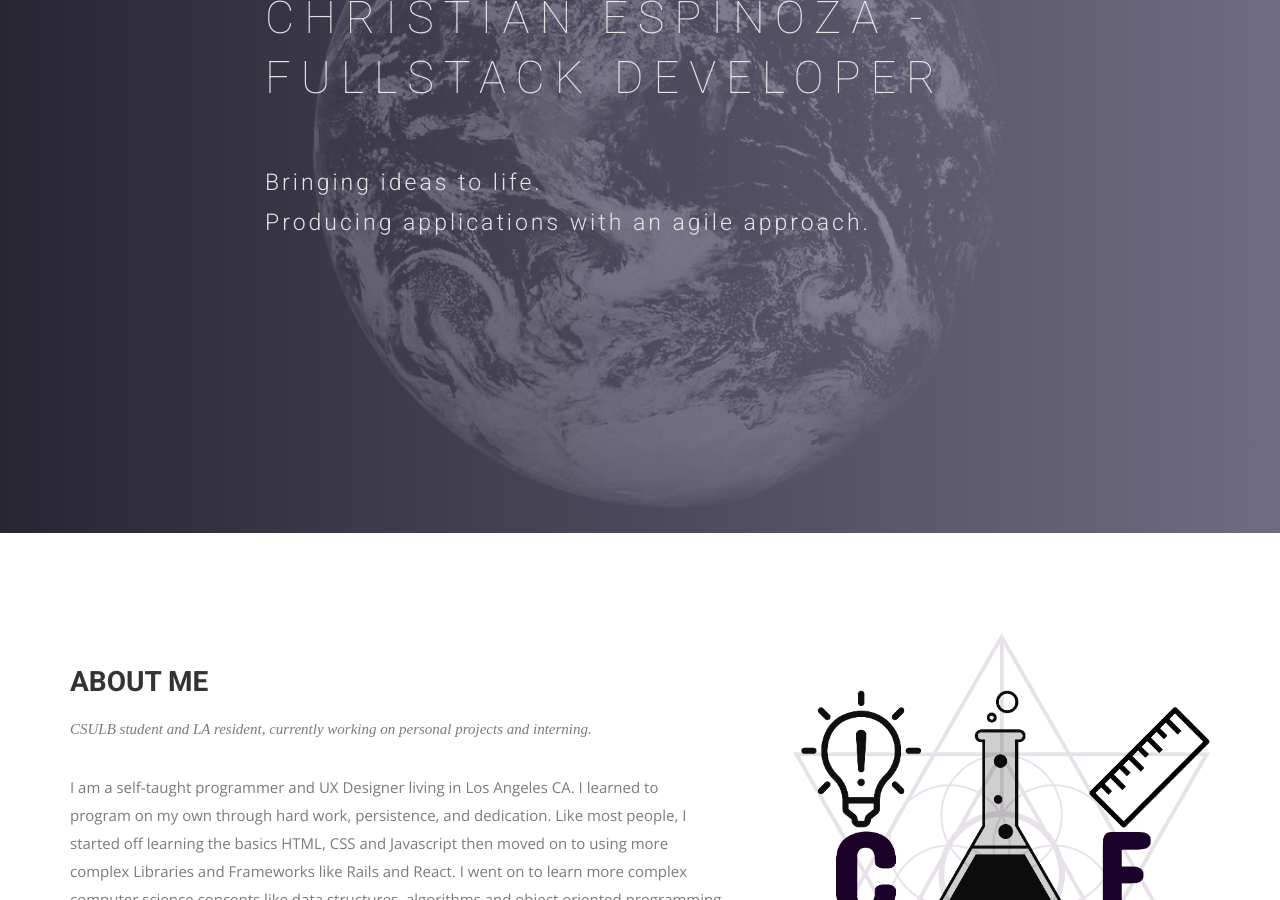
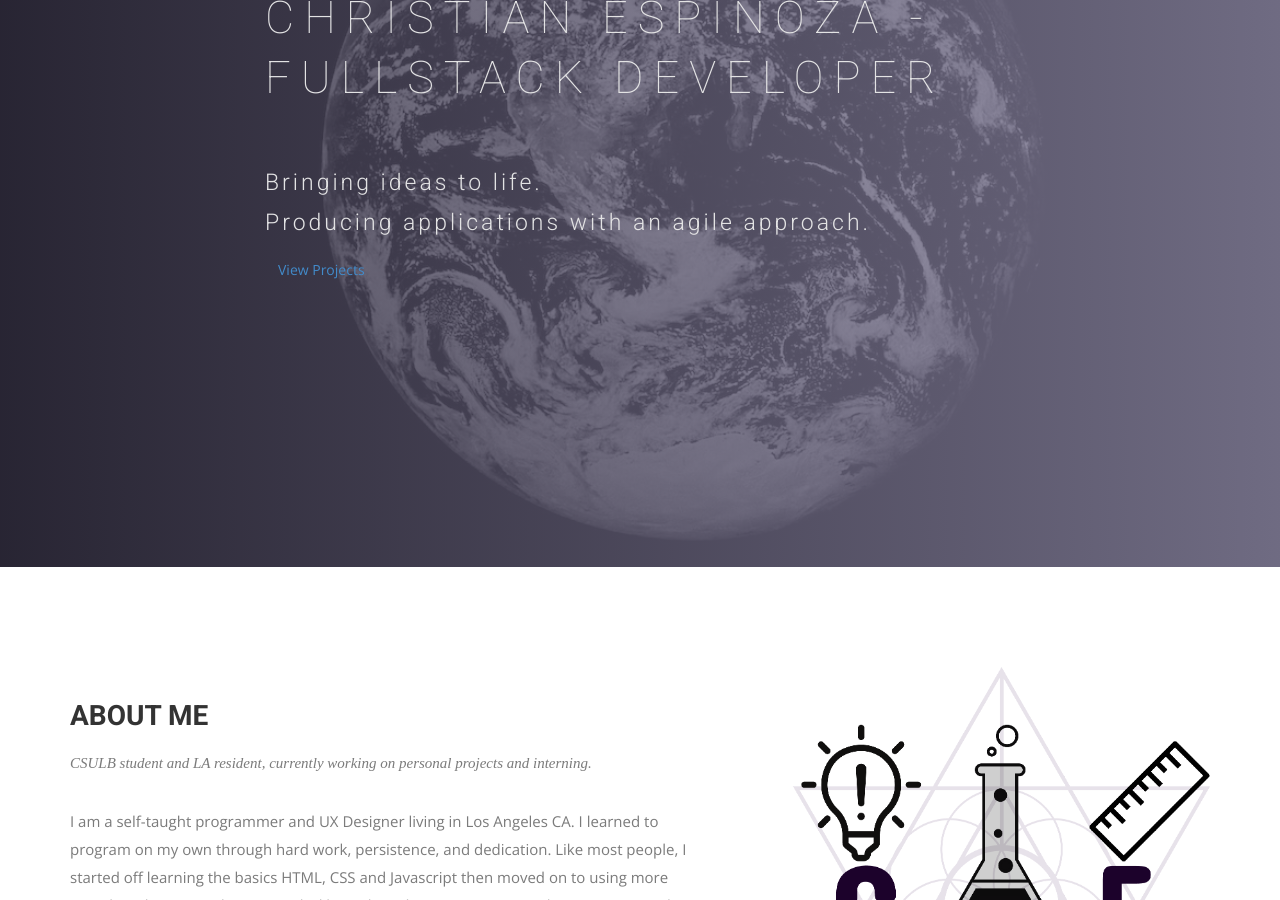
Before and after one commit to Kingslayyerr/Kingslayyerr.github.io, a Jekyll site: the page built from index.html, in a window 1280 px wide and 900 px high, scrolled down 322 px. Built offline with Jekyll 4.4.1, drawn with Linux system fonts in a browser that asks for light colours; nearby versions of some CDN libraries; some web fonts are replaced.

Commit message:
new button

```diff
--- a/index.html
+++ b/index.html
@@ -12,6 +12,7 @@ permalink: /
         <div class="block">
           <h1 class="animated fadeInUp">CHRISTIAN ESPINOZA - <br> FULLSTACK DEVELOPER </h1>
           <p class="animated fadeInUp">Bringing ideas to life. </br> Producing applications with an agile approach.</p>
+          <a href="{{ site.baseurl }}/work" class="btn btn-view-works">View Projects</a>
         </div>
       </div>
     </div>
```
